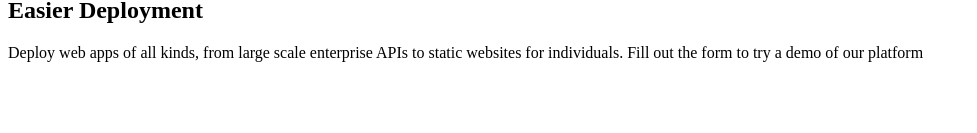
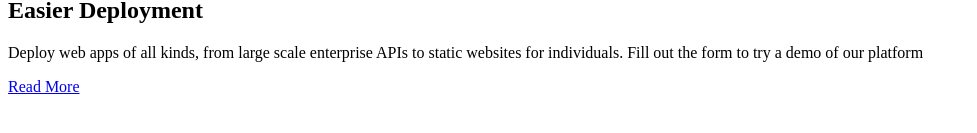
Before and after one commit to BF-FrontEnd-class/agile-development-group1-loruki-rebild, a website: page index.html in a window 1280 px wide. Shown: the part 157-290 px from the top of the page, without its empty margins (0-977 px from the left). Drawn offline with Linux system fonts and the light colour scheme.

Commit message:
update 02-description-home

```diff
--- a/index.html
+++ b/index.html
@@ -9,11 +9,9 @@
     <link href="./styles/index.css" rel="stylesheet" />
   </head>
   <body>
-
-  <!-- 01-Title -->
+    <!-- 01-Title -->
 
     <h1 class="logo"><a href="index.html">Loruki</a></h1>
-
 
     <!-- 03-Navigation bar -->
 
@@ -29,8 +27,7 @@
       </div>
     </div>
 
-
-  <!-- Showcase -->
+    <!-- Showcase -->
 
     <!-- 02-Description  --->
 
@@ -43,7 +40,7 @@
             static websites for individuals. Fill out the form to try a demo of
             our platform
           </p>
-          <a href="features.html" class="btn btn-outline"></a>
+          <a href="features.html" class="btn btn-outline">Read More</a>
         </div>
       </div>
     </section>
```
